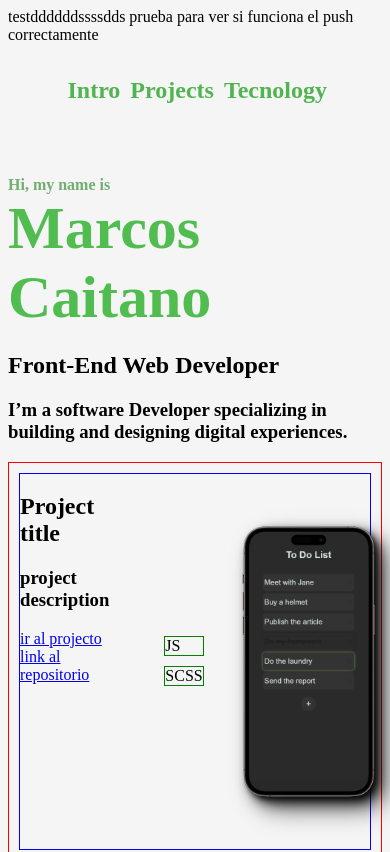
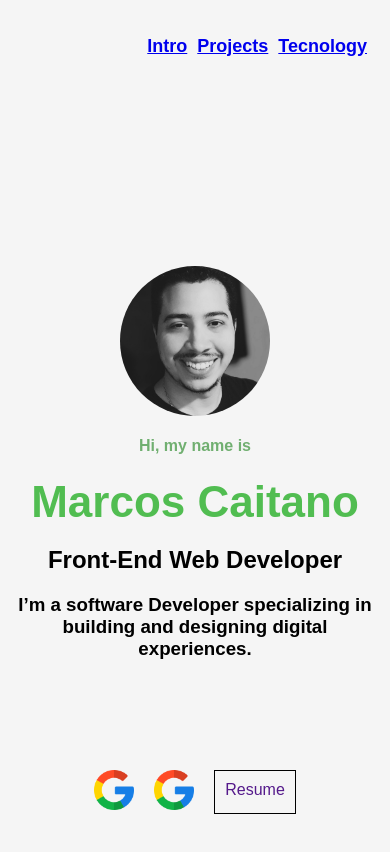
Before and after one commit to marcosc1995/portfolio-2, a plain HTML site: page index.html in a window 390 px wide. Shown: the top 852 px of the page. Drawn offline with nearby package versions, Linux system fonts and the light colour scheme.

Commit message:
Estructura lista y responsiva

```diff
--- a/css/styles.scss
+++ b/css/styles.scss
@@ -1,72 +1,212 @@
-body{
+body {
   background-color: whitesmoke;
+  font-family: sans-serif;
 }
 nav {
-    ul{
+  ul {
     display: flex;
     justify-content: end;
     list-style: none;
     // border: 1px solid red;
     height: 100px;
     margin-right: 50px;
-        li{
+    li {
       // border: 1px solid green;
       height: 50px;
       margin: 5px;
       display: flex;
       align-items: center;
       color: rgb(81, 180, 81);
-            font-size: 24px;
+      font-size: 18px;
       font-weight: bold;
+    }
+  }
+  @media screen and (max-width: 600px) {
+    ul {
+      margin-right: 10px;
     }
   }
 }
 
-main{
+main {
   display: flex;
   justify-content: center;
   align-items: center;
-    div{
-        // border: 1px solid red;
+  margin-top: 150px;
+  margin-bottom: 250px;
+  div {
     width: 600px;
-        h4{
-            margin: auto;
+    #perfil {
+      width: 150px;
+      height: 150px;
+
+      background-image: url(/img/perfil.jpg);
+      background-size: cover;
+      background-position: center;
+      border-radius: 50%;
+    }
+    #contact {
+      display: flex;
+      justify-content: end;
+      margin-top: 100px;
+      a {
+        text-decoration: none;
+        margin: 10px;
+        img {
+          width: 40px;
+          height: 40px;
+        }
+        &:nth-of-type(3) {
+          // background-color: red;
+          padding: 10px;
+          border: 1px solid black;
+        }
+      }
+      @media screen and (max-width: 600px) {
+        justify-content: center;
+      }
+    }
+    h4 {
       color: rgb(112, 175, 112);
     }
-        h1{
+    h1 {
       font-size: 60px;
       color: rgb(81, 189, 81);
       margin: 0 auto;
-
+    }
+  }
+  @media screen and (max-width: 600px) {
+    div {
+      text-align: center;
+      width: auto;
+      #perfil {
+        margin: auto;
+      }
+      h1 {
+        font-size: 44px;
       }
     }
   }
+}
+#tech {
+  margin-top: 350px;
 
-section{
+  h2 {
     border: 1px solid red;
+    text-align: center;
   }
-.project-card{
+  div {
     border: 1px solid blue;
+    display: flex;
+    flex-wrap: wrap;
+    justify-content: center;
+    img {
+      // background-color: red;
+      width: 60px;
+      height: 60px;
+      margin: 0 20px;
+    }
+  }
+}
+#projects {
+  h2 {
+    text-align: center;
+    margin-top: 100px;
+  }
+}
+.project-card {
+  // border: 1px solid blue;
   margin: 10px;
   display: flex;
   justify-content: space-around;
-    div:nth-of-type(2){
+  @media screen and (max-width: 600px) {
+    flex-direction: column-reverse;
+    // justify-content: center;
+    align-items: center;
+  }
+  div {
+    text-align: center;
+    h2 {
+      color: red;
+      margin: 60px 0 50px 0;
+    }
+    div {
+      margin: 50px 0;
+      a {
+        border: 1px solid black;
+        text-decoration: none;
+        color: red;
+        padding: 10px;
+        border-radius: 25px;
+      }
+    }
+  }
+  div:nth-of-type(2) {
     margin: 10px;
     display: flex;
     flex-direction: row-reverse;
-        img{
+    @media screen and (max-width: 600px) {
+      flex-direction: column;
+      // // justify-content: center;
+      // align-items: center;
+    }
+    img {
       width: 200px;
     }
-    }
-    ul{
+    ul {
       display: flex;
       flex-direction: column;
       justify-content: center;
       margin: 0;
       list-style: none;
-        li{
+      padding: 0;
+      @media screen and (max-width: 600px) {
+        flex-direction: row;
+        // // justify-content: center;
+        // align-items: center;
+      }
+
+      //   @media screen and (max-width: 600px) {
+      //     background-color: red;
+      //     // flex-direction: row-reverse;
+      //     // flex-direction: column-reverse;
+      //     // justify-content: center;
+      //     // align-items: center;
+      //   }
+      li {
         border: 1px solid green;
         margin: 5px;
+        background-color: green;
+        color: white;
+        border-radius: 25px;
+        text-align: center;
+        padding: 3px;
+        width: 70px;
+        // margin: auto;
       }
     }
   }
+  //   ul {
+  //     display: flex;
+  //     flex-direction: column;
+  //     justify-content: center;
+  //     margin: 0;
+  //     list-style: none;
+  //     @media screen and (max-width: 600px) {
+  //         background-color: red;
+  //         // flex-direction: row-reverse;
+  //         // flex-direction: column-reverse;
+  //         // justify-content: center;
+  //         // align-items: center;
+  //       }
+  //     li {
+  //       border: 1px solid green;
+  //       margin: 5px;
+  //       background-color: green;
+  //       color: white;
+  //       border-radius: 10%;
+  //       text-align: center;
+  //       padding: 3px;
+  //     }
+  //   }
+}
--- a/index.html
+++ b/index.html
@@ -3,8 +3,7 @@
   <head>
     <meta charset="UTF-8" />
     <meta name="viewport" content="width=device-width, initial-scale=1.0" />
-testddddddssssdds
-prueba para ver si funciona el push correctamente
+
     <link
       rel="stylesheet"
       href="https://cdn.jsdelivr.net/npm/swiper@11/swiper-bundle.min.css"
@@ -16,14 +15,15 @@ prueba para ver si funciona el push correctamente
     <header>
       <nav>
         <ul>
-          <li>Intro</li>
-          <li>Projects</li>
-          <li>Tecnology</li>
+          <li><a href="#intro">Intro</a></li>
+          <li><a href="#projects">Projects</a></li>
+          <li><a href="#tech">Tecnology</a></li>
         </ul>
       </nav>
     </header>
-    <main>
+    <main id="intro">
       <div>
+        <div id="perfil"></div>
         <h4>Hi, my name is</h4>
         <h1>Marcos Caitano</h1>
         <h2>Front-End Web Developer</h2>
@@ -31,9 +31,27 @@ prueba para ver si funciona el push correctamente
           I’m a software Developer specializing in building and designing
           digital experiences.
         </h3>
+        <div id="contact">
+          <a href=""><img src="img/google.png" alt="linkedin"></a>
+          <a href=""><img src="img/google.png" alt="github"></a>
+          <a href="">Resume</a>
+        </div>
       </div>
     </main>
-    <section>
+    <section id="tech">
+      <h2>Tecnologias que he utilizado</h2>
+      <div>
+        <img class="tech-icon" src="img/google.png" alt="" />
+        <img class="tech-icon" src="img/google.png" alt="" />
+        <img class="tech-icon" src="img/google.png" alt="" />
+        <img class="tech-icon" src="img/google.png" alt="" />
+        <img class="tech-icon" src="img/google.png" alt="" />
+        <img class="tech-icon" src="img/google.png" alt="" />
+        <img class="tech-icon" src="img/google.png" alt="" />
+      </div>
+    </section>
+    <section id="projects">
+      <h2>Projects</h2>
       <div class="project-card">
         <div>
           <h2>Project title</h2>
@@ -56,6 +74,10 @@ prueba para ver si funciona el push correctamente
         <div>
           <h2>Project title</h2>
           <h3>project description</h3>
+          <div>
+            <a href="ir al projecto">ir al projecto</a>
+            <a href="link al repositorio">link al repositorio</a>
+          </div>
         </div>
         <div>
           <img src="img/ShotToDo.png" alt="" srcset="" />
```
Also changed, not shown: css/styles.css, img/1711488218176.jpg (added), img/google.png (added), img/perfil.jpg (added), 1 other file. Lines whose indentation alone changed are shown as unchanged.
